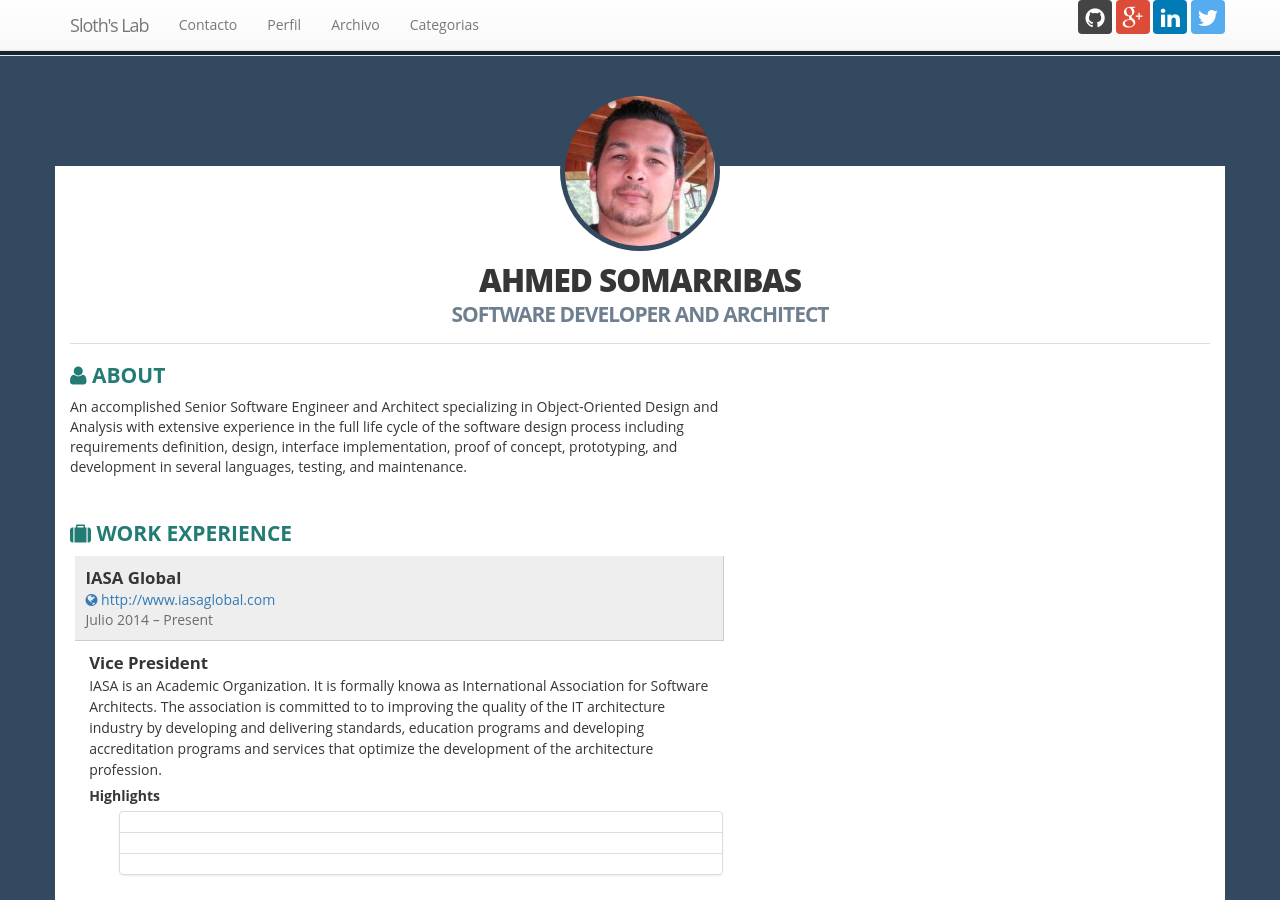
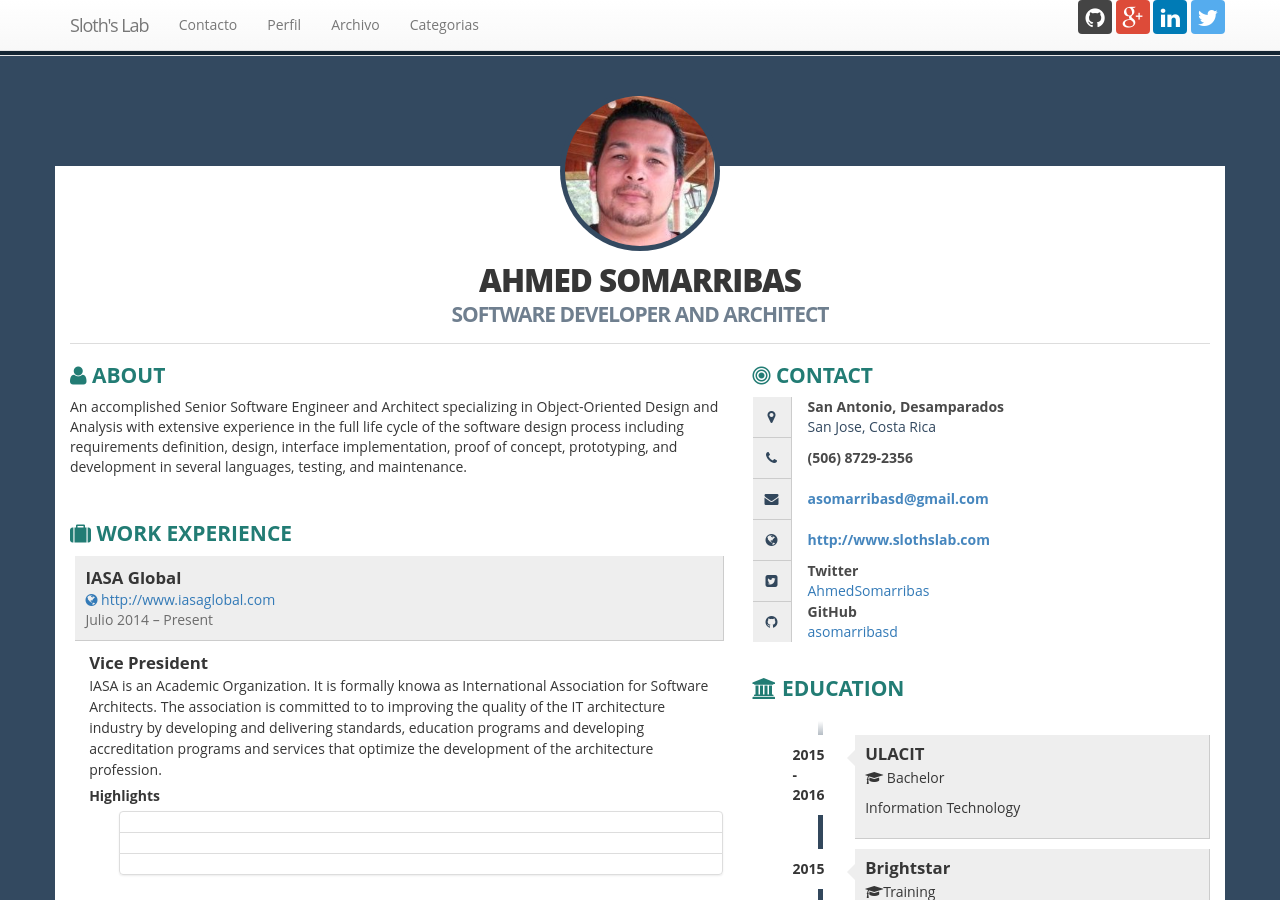
Before and after one commit to asomarribasd/asomarribasd.github.io, a Jekyll site: the page built from acerca.md, in a window 1280 px wide and 900 px high. Built offline with Jekyll 4.4.1, drawn with Linux system fonts in a browser that asks for light colours; nearby versions of some CDN libraries.

Commit message:
Fix Mistake on Structure

```diff
--- a/acerca.md
+++ b/acerca.md
@@ -299,8 +299,8 @@ permalink: /acercade/
                   </div>
                 </div>
               </div>
-          </div>
-        </div>-->
+          </div>-->
+        </div>
         <div class="col-xs-12 col-sm-5">
           <!-- CONTACT -->
           <div class="box clearfix">
```
